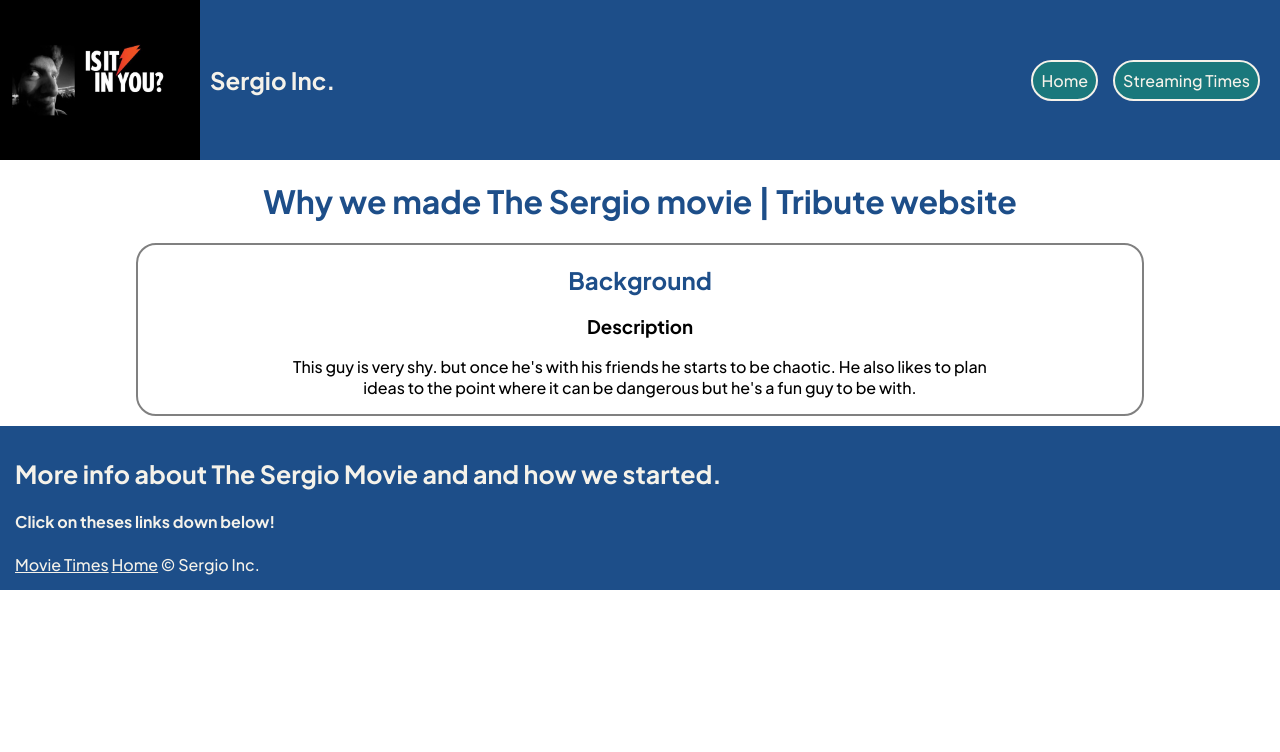
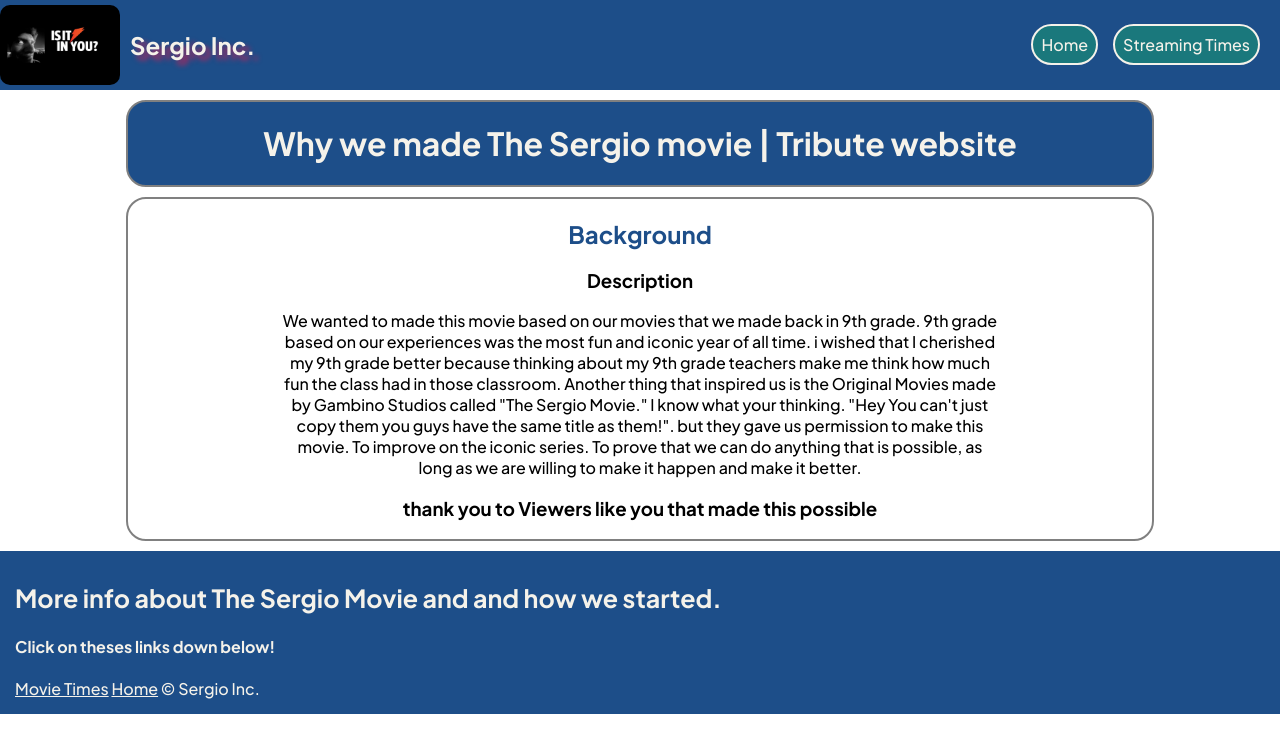
Before and after one commit to Thyoof900/The-Sergio-Movie-Series, a plain HTML site: page About/index.html in a window 1280 px wide. Drawn offline with Linux system fonts and the light colour scheme.

Commit message:
Revised About and Streaming Times pages with updated descriptions and improved the layout; remove unused images and CSS; also improved navigation and footer styling.

```diff
--- a/About/index.html
+++ b/About/index.html
@@ -45,9 +45,20 @@
                 <h3>Description</h3>
 
                 <p class="person-description">
-                    This guy is very shy. but once he's with his friends he starts to be chaotic. He also likes to plan ideas
-                    to the point where it can be dangerous but he's a fun guy to be with.
+                    We wanted to made this movie based on our movies that we made back in 9th grade.
+                    9th grade based on our experiences was the most fun and iconic year of all time.
+                    i wished that I cherished my 9th grade better because thinking about my 9th grade
+                    teachers make me think how much fun the class had in those classroom. Another thing
+                    that inspired us is the Original Movies made by Gambino Studios called "The Sergio Movie."
+                    I know what your thinking. "Hey You can't just copy them you guys have the same title
+                    as them!". but they gave us permission to make this movie. To improve on the iconic series.
+                    To prove that we can do anything that is possible, as long as we are willing to make it happen
+                    and make it better.
                 </p>
+
+                <h3>
+                    thank you to Viewers like you that made this possible
+                </h3>
 
             </article>
 
--- a/Streaming-Times/gobal.css
+++ /dev/null
@@ -1,3 +0,0 @@
-#person-card-container {
-    grid-template-columns: 1fr 2fr;
-}
--- a/global.css
+++ b/global.css
@@ -51,14 +51,17 @@ body {
 /* Links Decoration */
 
 #navigation-logo {
-    width: 25dvh;
-    height: 20dvh;
+    width: 15dvh;
+    height: 10dvh;
+    border-radius: 10px;
 }
 
 .navigation-header {
     margin-right: auto;
     padding: 10px;
     color: var(--extra-color);
+    text-shadow: var(--triadic-color) 5px 5px 5px;
+    font-size: 1.5rem;
 }
 
 .navigation-links-container{
@@ -100,15 +103,20 @@ body {
 .site-header {
     grid-area: header;
     text-align: center;
+    border: 2px solid gray;
+    border-radius: 20px;
+    width: 80%;
+    background-color: var(--primary-color);
+    margin: 10px auto;
 }
 
 #main-header {
     text-align: center;
-    color: var(--primary-color);
+    color: var(--extra-color);
 }
 
 .subtitle {
-    justify-self: center;
+    color: var(--extra-color);
 }
 
 /* Main Section */
@@ -117,6 +125,10 @@ main {
     grid-area: main;
     text-align: center;
     justify-self: center;
+}
+
+#person-card-container2 {
+    grid-template-columns: 1fr 2fr;
 }
 
 .person-card {
@@ -192,8 +204,7 @@ table {
     border: 2px solid black;
     border-radius: 10px;
 
-    margin: 10px;
-    justify-self: center;
+    margin: 10px auto;
 }
 
 th, td, tr{
@@ -252,7 +263,7 @@ th, td, tr{
 
 @media (min-width: 1024px) {
 
-    #person-card-container{
+    #person-card-container1{
         display: grid;
         grid-template-columns: repeat(2, 1fr);
     }
```
Also changed, not shown: Streaming-Times/index.html (+9 -22 lines), index.html (+22 -6 lines), Images/google-maps-example.jpg (deleted), script.js (deleted).
